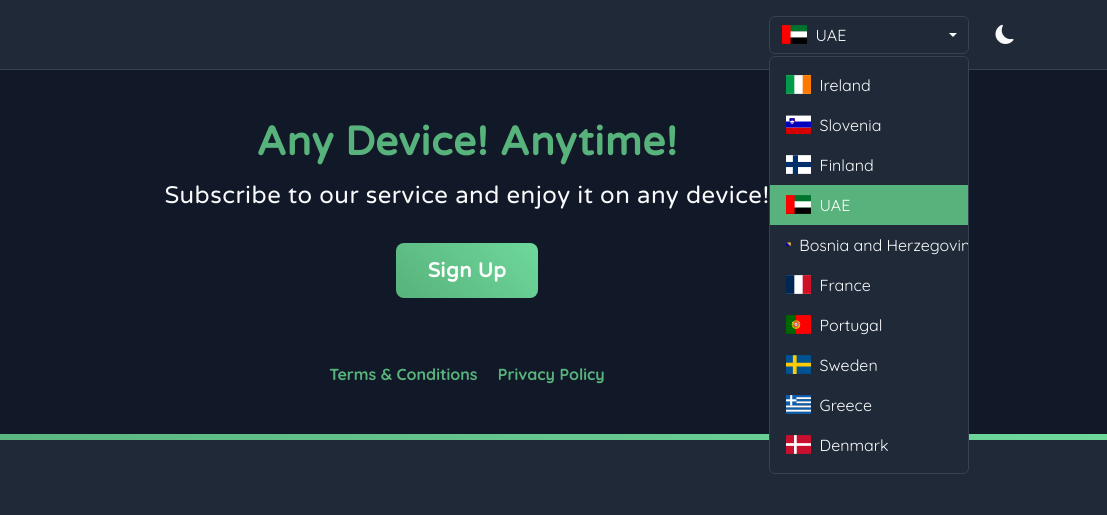
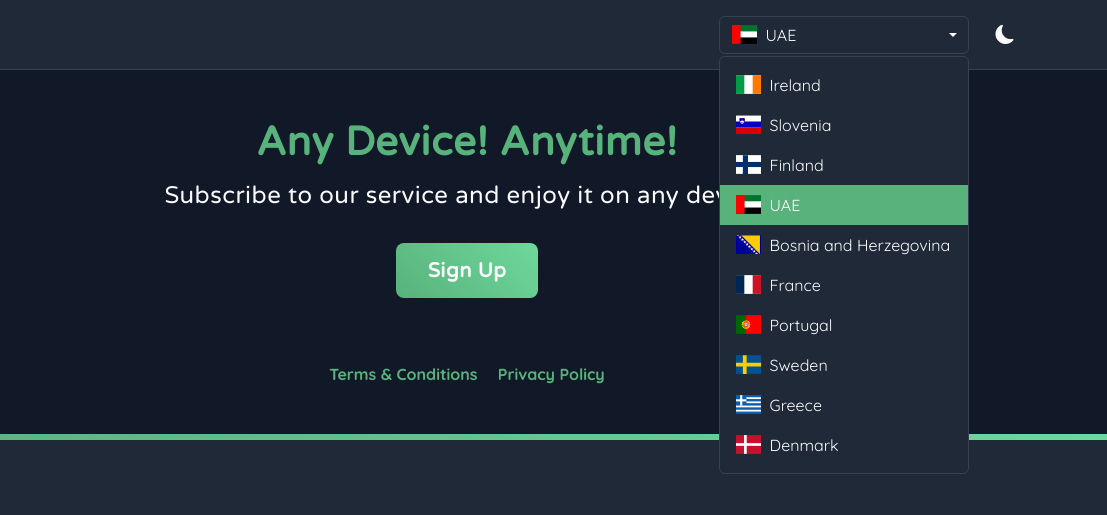
Before and after one commit to Concorder/PlaymeGames, a website: page uae.html in a window 1280 px wide. Both pictures are taken after a click on the button "UAE". Shown: the top 515 px of the page, 173-1280 px from the left. Drawn offline with nearby package versions, Linux system fonts and the light colour scheme; a web font is replaced by a local one.

Commit message:
minor fixes

```diff
--- a/css/style.css
+++ b/css/style.css
@@ -390,7 +390,7 @@ footer {
     background-color: var(--surface);
     color: var(--text);
     border: 1px solid var(--border);
-    min-width: 200px;
+    min-width: 250px;
     display: flex;
     align-items: center;
     padding-right: 30px;
@@ -541,3 +541,28 @@ footer {
 .terms-content a:hover {
   color: #0052a3;
 }
+.country-dropdown .dropdown-item {
+    color: var(--text);
+    display: flex;
+    align-items: center;
+    padding: 0.5rem 1rem;
+    max-width: 100%;  /* Add this */
+}
+
+.country-dropdown .dropdown-item span {  /* Add this new rule */
+    white-space: nowrap;
+    overflow: hidden;
+    text-overflow: ellipsis;
+    flex: 1;
+}
+
+.country-dropdown .fi {
+    font-size: 1.2em;
+    margin-right: 8px;  /* Add this */
+    flex-shrink: 0;     /* Add this */
+}
+@media (max-width: 768px) {
+    .country-dropdown .btn {
+        min-width: unset;
+    }
+}
--- a/uae.html
+++ b/uae.html
@@ -11,8 +11,8 @@
 
     <link href="./css/style.css" rel="stylesheet">
     <link href="./css/slider.css" rel="stylesheet">
-    <script src="../node_modules/gsap/dist/gsap.min.js"></script>
-    <script src="../node_modules/gsap/dist/ScrollTrigger.min.js"></script>
+    <script src="./node_modules/gsap/dist/gsap.min.js"></script>
+    <script src="./node_modules/gsap/dist/ScrollTrigger.min.js"></script>
     <script src="./js/theme.js"></script>
     <script src="./js/animations.js"></script>
     <script src="./js/slider.js"></script>
@@ -33,7 +33,7 @@
                         <li><a class="dropdown-item" href="slovenia.html"><i class="fi fi-si me-2"></i> Slovenia</a></li>
                         <li><a class="dropdown-item" href="finland.html"><i class="fi fi-fi me-2"></i> Finland</a></li>
                         <li><a class="dropdown-item active" href="uae.html"><i class="fi fi-ae me-2"></i> UAE</a></li>
-                        <li><a class="dropdown-item" href="bosnia-and-herzegovina.html"><i class="fi fi-ba me-2"></i> Bosnia and Herzegovina</a></li>
+                        <li><a class="dropdown-item" href="bosnia-and-herzegovina.html"><i class="fi fi-ba me-2"></i> <span>Bosnia and Herzegovina</span></a></li>
                         <li><a class="dropdown-item" href="france.html"><i class="fi fi-fr me-2"></i> France</a></li>
                         <li><a class="dropdown-item" href="portugal.html"><i class="fi fi-pt me-2"></i> Portugal</a></li>
                         <li><a class="dropdown-item" href="sweden.html"><i class="fi fi-se me-2"></i> Sweden</a></li>
```
Also changed, not shown: bosnia-and-herzegovina.html (+3 -3 lines), denmark.html (+3 -3 lines), finland.html (+3 -3 lines), france.html (+3 -3 lines), greece.html (+3 -3 lines), index.html (+4 -4 lines), ireland.html (+3 -3 lines), portugal.html (+3 -3 lines), slovenia.html (+3 -3 lines), sweden.html (+3 -3 lines).
